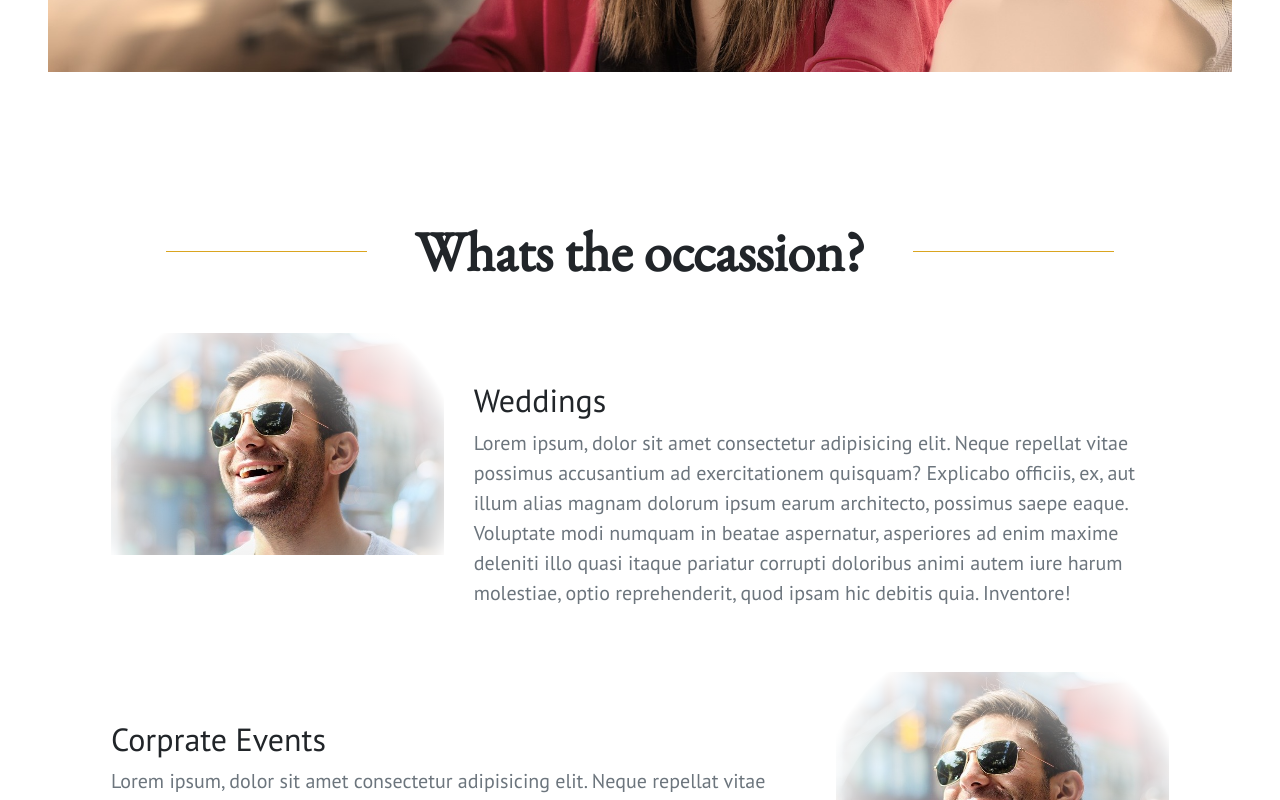
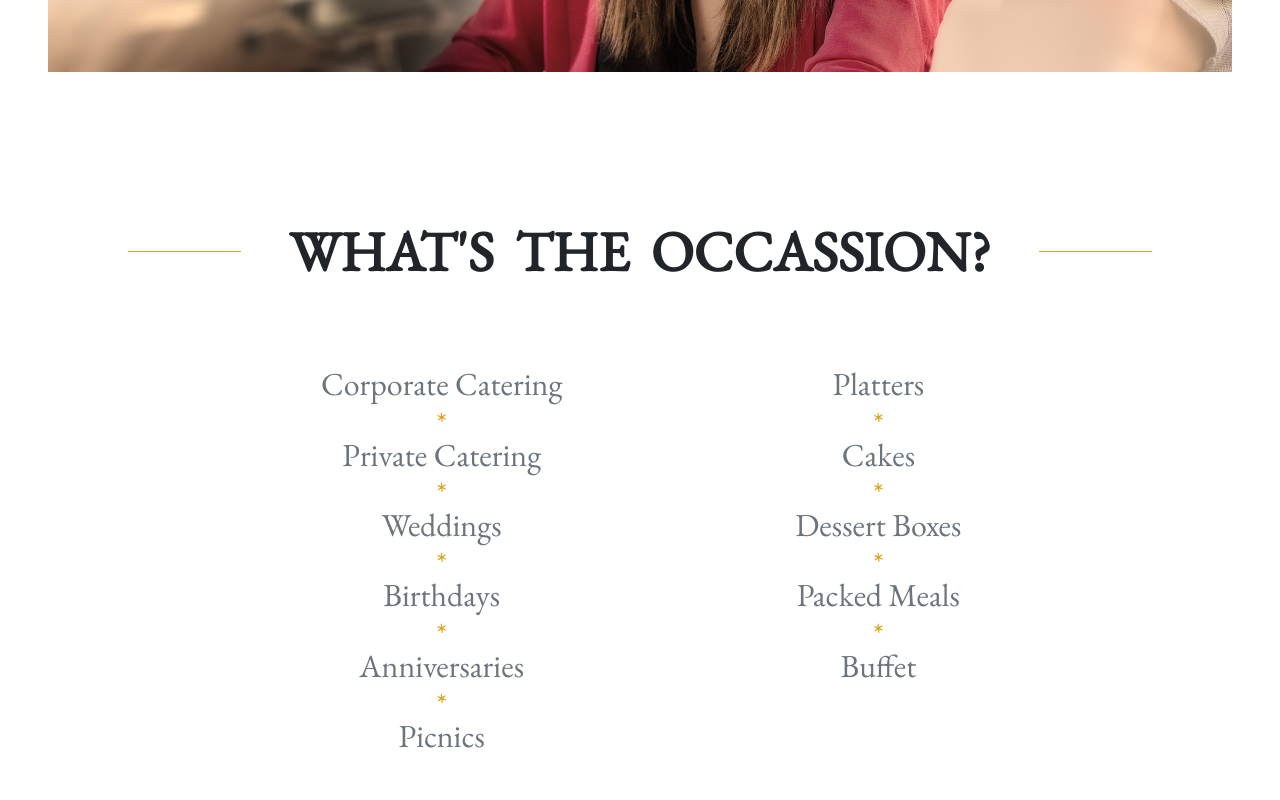
Before and after one commit to Xcose/foodie, a React (Create React App) app: page / in a window 1280 px wide. Shown: the part 2000-2800 px from the top of the page. Built offline with nearby package versions, Linux system fonts and the light colour scheme.

Commit message:
UI revamp

```diff
--- a/src/App.css
+++ b/src/App.css
@@ -38,7 +38,8 @@ body,
 	font-size: 3vw !important;
 }
 .title,
-.title-2 {
+.title-2,
+.sub-title {
 	font-family: "Open Sans", sans-serif !important;
 	position: relative;
 }
@@ -55,18 +56,20 @@ body,
 .title-2:before {
 	content: "";
 	position: absolute;
-	width: 80%;
+	width: 50%;
 	height: 1px;
-	background: red !important;
-	top: 50%;
-	left: 10%;
+	background: goldenrod !important;
+	bottom: -30%;
+	left: 0%;
 	z-index: -999999;
 }
 .title > text {
 	background-color: white;
+	word-spacing: 10px;
 }
 .title-2 > text {
-	background-color: #343a40;
+	background-color: white;
+	/* color: gray; */
 }
 .scroll-up-btn {
 	opacity: 0;
@@ -109,7 +112,7 @@ body,
 }
 .grid {
 	--gap: 1em;
-	--columns: 3;
+	--columns: 4;
 	max-width: 90rem;
 	margin: 1em auto;
 	display: column;
@@ -137,8 +140,8 @@ body,
 .grid {
 	margin-bottom: 0em;
 }
-.last {
-	grid-column: span 2;
+.grid > .last {
+	grid-column: span 4;
 }
 .dropdown-item:hover {
 	color: #6c757d !important;
@@ -146,7 +149,37 @@ body,
 .navbar-toggler-icon {
 	color: white !important;
 }
-
+.list {
+	list-style-type: none;
+}
+.list > li {
+	margin-top: 2rem;
+	position: relative;
+}
+.list > li::after {
+	content: "*";
+	position: absolute;
+	width: 30%;
+	/* height: 1px; */
+	/* background: goldenrod !important; */
+	color: goldenrod;
+	bottom: -100%;
+	left: 35%;
+	z-index: -999999;
+}
+.list > li:last-child::after {
+	content: "";
+	position: absolute;
+}
+.page-footer {
+	background-color: rgb(207, 207, 207) !important;
+}
+.text-gold {
+	color: goldenrod !important;
+}
+.bg-gold {
+	background-color: goldenrod !important;
+}
 @keyframes App-logo-spin {
 	from {
 		transform: rotate(0deg);
--- a/src/Components/About.jsx
+++ b/src/Components/About.jsx
@@ -12,7 +12,9 @@ const About = () => {
 			<div className="lead my-5">
 				<Row className="justify-content-around my-5">
 					<Col sm="12" lg="8" className="px-lg-5 text-left">
-						<p className="h2 mt-5">Let's help you make those memories</p>
+						<p className="h2 my-4 title-2">
+							Let's help you make those memories
+						</p>
 						<p className="text-sm-justify text-muted">
 							Lorem ipsum dolor, sit amet consectetur adipisicing elit.
 							Reiciendis dolores corporis modi, est illo nesciunt quod quo ullam
--- a/src/Components/ContactUs.jsx
+++ b/src/Components/ContactUs.jsx
@@ -67,15 +67,12 @@ function ContactUs() {
 	};
 
 	return (
-		<div className="pt-5 text-center">
-			{/* <p className="display-4 my-5 font-weight-bold title">
-				<text className="px-lg-5">GET IN TOUCH</text>
-			</p> */}
+		<div className="pt-5 text-center" id="contact">
 			<div className="row justify-content-around">
 				<div className="col-12 col-lg-5 d-flex justify-content-center align-items-center">
 					<div className="text-lg-left text-center h4 h-100">
-						<p className="display-4 my-5 font-weight-bold">
-							<text className="py-lg-5">GET IN TOUCH</text>
+						<p className="display-4 my-5 font-weight-bold title text-center">
+							<text className="p-lg-4">GET IN TOUCH</text>
 						</p>
 						<p className="lead text-muted">
 							We would like to hear from you. Please fill out the form or use
@@ -92,7 +89,7 @@ function ContactUs() {
 							6210
 							<br />
 							<br />
-							(+27) 73 694 3166
+							(073) 694 3166
 						</address>
 						<p className="h5">
 							<a href="mailto:ntembekomonde@gmail.com" className="text-reset">
@@ -202,7 +199,7 @@ function ContactUs() {
 							onClick={() => {
 								// Validate();
 							}}
-							className="btn-pebble text-main rounded-0"
+							className="rounded-0"
 							disabled={isLoading}
 							color="dark"
 							block
--- a/src/Components/Events.jsx
+++ b/src/Components/Events.jsx
@@ -1,63 +1,37 @@
 import React, { Component } from "react";
 import John from "../Images/happy.jpg";
+import { Row, Col } from "reactstrap";
+import IMG from "../Images/10.jpg";
 
 const Events = () => {
 	return (
-		<div className="py-5 text-center m-5" id="service">
+		<div className="py-5 text-center my-5" id="event">
 			<p class="display-4 text-center my-5 font-weight-bold title">
-				<text className="px-lg-5">Whats the occassion?</text>
+				<text className="px-lg-5">WHAT'S THE OCCASSION?</text>
 			</p>
 			<div className="my-5">
-				<div className="row mt-5 mx-lg-5">
-					<div className="col-lg-4 event-img">
-						<img src={John} className="w-100" alt="" />
-					</div>
-					<div className="col-lg-8 text-left">
-						<p className="h2 mt-5">Weddings</p>
-						<p className="text-muted lead">
-							Lorem ipsum, dolor sit amet consectetur adipisicing elit. Neque
-							repellat vitae possimus accusantium ad exercitationem quisquam?
-							Explicabo officiis, ex, aut illum alias magnam dolorum ipsum earum
-							architecto, possimus saepe eaque. Voluptate modi numquam in beatae
-							aspernatur, asperiores ad enim maxime deleniti illo quasi itaque
-							pariatur corrupti doloribus animi autem iure harum molestiae,
-							optio reprehenderit, quod ipsam hic debitis quia. Inventore!
-						</p>
-					</div>
-				</div>
-				<div className="row mt-5 mx-lg-5">
-					<div className="col-lg-8 text-left order-last order-lg-first">
-						<p className="h2 mt-5">Corprate Events</p>
-						<p className="text-muted lead">
-							Lorem ipsum, dolor sit amet consectetur adipisicing elit. Neque
-							repellat vitae possimus accusantium ad exercitationem quisquam?
-							Explicabo officiis, ex, aut illum alias magnam dolorum ipsum earum
-							architecto, possimus saepe eaque. Voluptate modi numquam in beatae
-							aspernatur, asperiores ad enim maxime deleniti illo quasi itaque
-							pariatur corrupti doloribus animi autem iure harum molestiae,
-							optio reprehenderit, quod ipsam hic debitis quia. Inventore!
-						</p>
-					</div>
-					<div className="col-lg-4 event-img order-first order-lg-last">
-						<img src={John} className="w-100" alt="" />
-					</div>
-				</div>
-				<div className="row mt-5 mx-lg-5">
-					<div className="col-lg-4 event-img">
-						<img src={John} className="w-100" alt="" />
-					</div>
-					<div className="col-lg-8 text-left">
-						<p className="h2 mt-5">Traditional Events</p>
-						<p className="text-muted lead">
-							Lorem ipsum, dolor sit amet consectetur adipisicing elit. Neque
-							repellat vitae possimus accusantium ad exercitationem quisquam?
-							Explicabo officiis, ex, aut illum alias magnam dolorum ipsum earum
-							architecto, possimus saepe eaque. Voluptate modi numquam in beatae
-							aspernatur, asperiores ad enim maxime deleniti illo quasi itaque
-							pariatur corrupti doloribus animi autem iure harum molestiae,
-							optio reprehenderit, quod ipsam hic debitis quia. Inventore!
-						</p>
-					</div>
+				<div className="text-center my-5 text-muted">
+					<Row className="justify-content-center my-5">
+						<Col sm="12" lg="4">
+							<ul className="list">
+								<li className="h2">Corporate Catering</li>
+								<li className="h2">Private Catering</li>
+								<li className="h2">Weddings</li>
+								<li className="h2">Birthdays</li>
+								<li className="h2">Anniversaries</li>
+								<li className="h2">Picnics</li>
+							</ul>
+						</Col>
+						<Col sm="12" lg="4">
+							<ul className="list">
+								<li className="h2">Platters</li>
+								<li className="h2">Cakes</li>
+								<li className="h2">Dessert Boxes</li>
+								<li className="h2">Packed Meals</li>
+								<li className="h2">Buffet</li>
+							</ul>
+						</Col>
+					</Row>
 				</div>
 			</div>
 		</div>
--- a/src/Components/Gallery.jsx
+++ b/src/Components/Gallery.jsx
@@ -37,15 +37,17 @@ import img22 from "../Images/22.jpg";
 import img23 from "../Images/23.jpg";
 import img24 from "../Images/24.jpg";
 import img25 from "../Images/25.jpg";
-import img26 from "../Images/16.jpg";
+import img26 from "../Images/26.jpg";
 
 const Gallery = () => {
 	return (
 		<div className="w-100">
 			<div className="my-5 py-5">
-				<p className="text-center h3 text-muted">Gallery</p>
 				<p class="display-4 text-center font-weight-bold title">
-					<text className="px-lg-5">Have a look at our magic?</text>
+					<text className="px-lg-5">GALLERY</text>
+				</p>
+				<p className="text-center h3 text-muted sub-title">
+					Have a look at our magic?
 				</p>
 			</div>
 			<div className="grid w-100 p-3" id="gallery">
@@ -128,6 +130,7 @@ const Gallery = () => {
 					<img src={img1} alt="" className="w-100 rounded" />
 				</div>
 			</div>
+			{/* <p className="title my-5"></p> */}
 		</div>
 	);
 };
--- a/src/Components/Hero.jsx
+++ b/src/Components/Hero.jsx
@@ -15,6 +15,7 @@ const Hero = () => {
 				backgroundSize: "cover",
 			}}
 			className="w-100 rounded-0 p-0 bg-dark"
+			id="home"
 		>
 			<div className="text-center h-100 hero-content w-100">
 				<div className="h-100 d-flex align-items-center justify-content-center w-100">
--- a/src/Components/Teams.jsx
+++ b/src/Components/Teams.jsx
@@ -17,7 +17,7 @@ import BGI from "../Images/businessman.jpg";
 const Teams = () => {
 	return (
 		<div
-			className="p-5 m-5 text-center text-white d-flex justify-content-center align-items-center"
+			className="m-5 text-center text-white d-flex justify-content-center align-items-center"
 			id="team"
 			style={{
 				minHeight: "500px",
@@ -25,7 +25,7 @@ const Teams = () => {
 				backgroundSize: "cover",
 			}}
 		>
-			<div>
+			<div className="h-100 w-100">
 				<p class="display-4 text-center my-5 font-weight-bold">
 					<text className="px-lg-5">Meet the team behind all the magic</text>
 				</p>
--- a/src/Pages/GallaryPage.jsx
+++ b/src/Pages/GallaryPage.jsx
@@ -2,7 +2,7 @@ import React, { Component } from "react";
 import Gallery from "../Components/Gallery";
 import Testimonials from "../Components/Testimonials";
 import Navigation from "../Shared/Navigation";
-import BGI from "../Images/businessman.jpg";
+import BGI from "../Images/4.jpg";
 
 const GallaryPage = () => {
 	return (
--- a/src/Pages/Home.jsx
+++ b/src/Pages/Home.jsx
@@ -4,6 +4,7 @@ import Hero from "../Components/Hero";
 import Teams from "../Components/Teams";
 import Events from "../Components/Events";
 import Navigation from "../Shared/Navigation";
+import ContactUs from "../Components/ContactUs";
 
 const Home = () => {
 	return (
@@ -13,6 +14,7 @@ const Home = () => {
 			<About />
 			<Teams />
 			<Events />
+			<ContactUs />
 		</>
 	);
 };
```
Also changed, not shown: src/Shared/Footer.jsx (+6 -6 lines), src/Shared/Navigation.jsx (+26 -15 lines).
